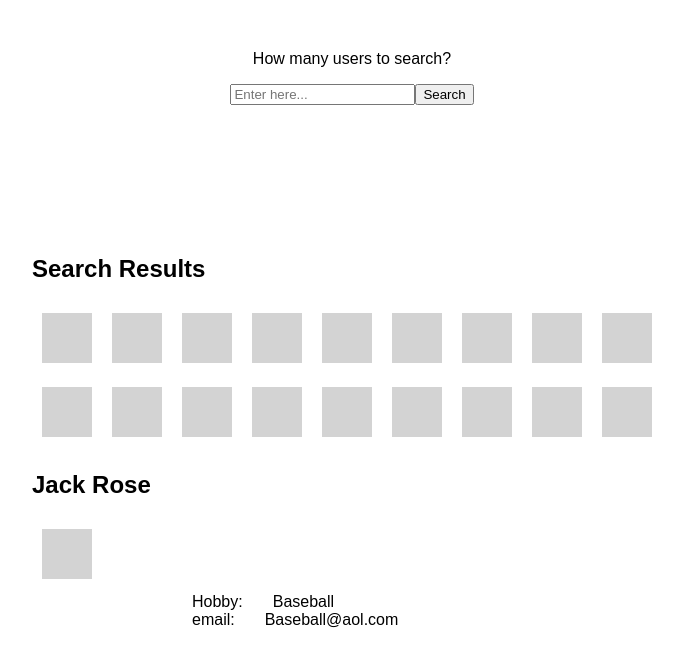
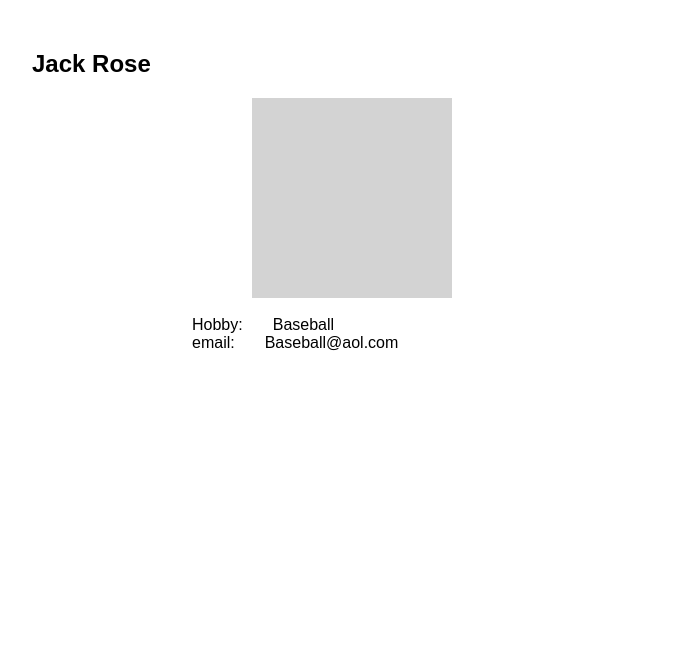
Before and after one commit to PerryM123/User-List-App, a React (Create React App) app: page /user-info in a window 1280 px wide. Shown: the top 666 px of the page, without its empty margins (288-971 px from the left). Built offline with nearby package versions, Linux system fonts and the light colour scheme.

Commit message:
In the middle of implementing the router to work

```diff
--- a/src/components/Main.js
+++ b/src/components/Main.js
@@ -1,4 +1,5 @@
 import React, { Component } from 'react'
+import { Switch, Route } from 'react-router-dom'
 import Searcher from '../components/Searcher'
 import SearchResults from '../components/SearchResults'
 import UserInfo from '../components/UserInfo'
@@ -7,9 +8,11 @@ class Main extends Component {
   render() {
     return (
       <div>
-        <Searcher />
-        <SearchResults />
-        <UserInfo />
+      	<Switch>
+          <Route exact path='/' component={Searcher}/>
+          <Route exact path='/results' component={SearchResults}/>
+          <Route exact path='/user-info' component={UserInfo}/>
+        </Switch>
       </div>
     );
   }
--- a/src/components/Searcher.js
+++ b/src/components/Searcher.js
@@ -9,12 +9,17 @@ class Searcher extends Component {
       isSearching: false
     };
     this.searchStart = this.searchStart.bind(this);
+    this.jumpButton = this.jumpButton.bind(this);
   }
 
   searchStart() {
     this.setState({
       isSearching: true
     });
+  }
+
+  jumpButton() {
+    this.props.history.push('/results'); // why is it a prop?!??!?!?!?!
   }
 
   render() {
@@ -27,6 +32,7 @@ class Searcher extends Component {
         <p>How many users to search?</p>
           <input placeholder="Enter here..." type="text" />
           <input value="Search" type="button" onClick={this.searchStart} />
+          <input value="Jump" type="button" onClick={this.jumpButton} />
         </div>
         <div className="spacing-delete-me"></div>
         {
--- a/src/components/UserInfo.js
+++ b/src/components/UserInfo.js
@@ -7,7 +7,7 @@ class UserInfo extends Component {
       <div>
         <div className="container container--info">
           <h2>Jack Rose</h2>
-          <div className="box"></div>
+          <div className="big-box"></div>
           <img src="" />
           <dl>
             <dd>Hobby:</dd><dt>Baseball</dt>
--- a/src/index.js
+++ b/src/index.js
@@ -1,8 +1,13 @@
 import React from 'react';
 import ReactDOM from 'react-dom';
+import { BrowserRouter } from 'react-router-dom';
 import './index.css';
 import App from './App';
 import registerServiceWorker from './registerServiceWorker';
 
-ReactDOM.render(<App />, document.getElementById('root'));
+ReactDOM.render(
+  <BrowserRouter>
+    <App />
+  </BrowserRouter>
+	, document.getElementById('root'));
 registerServiceWorker();
```
